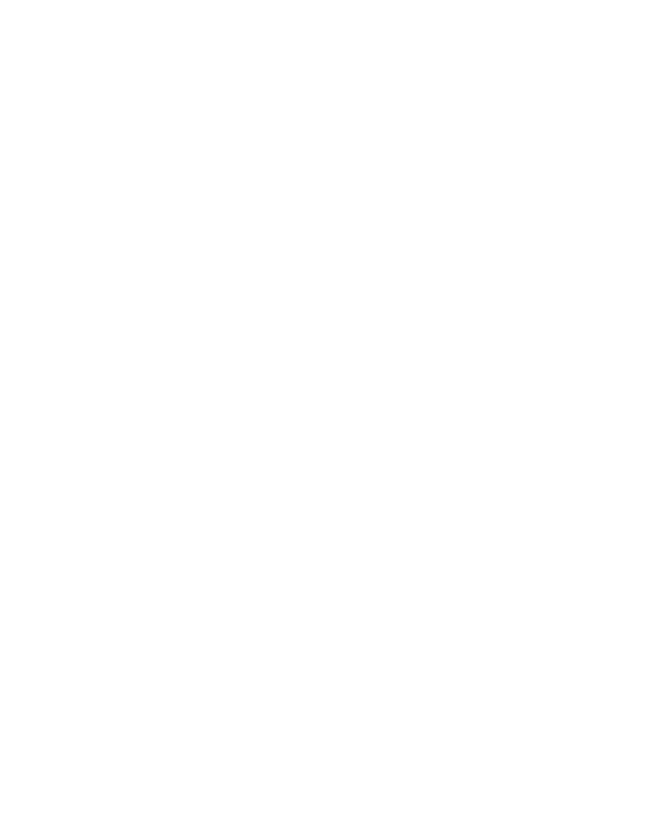
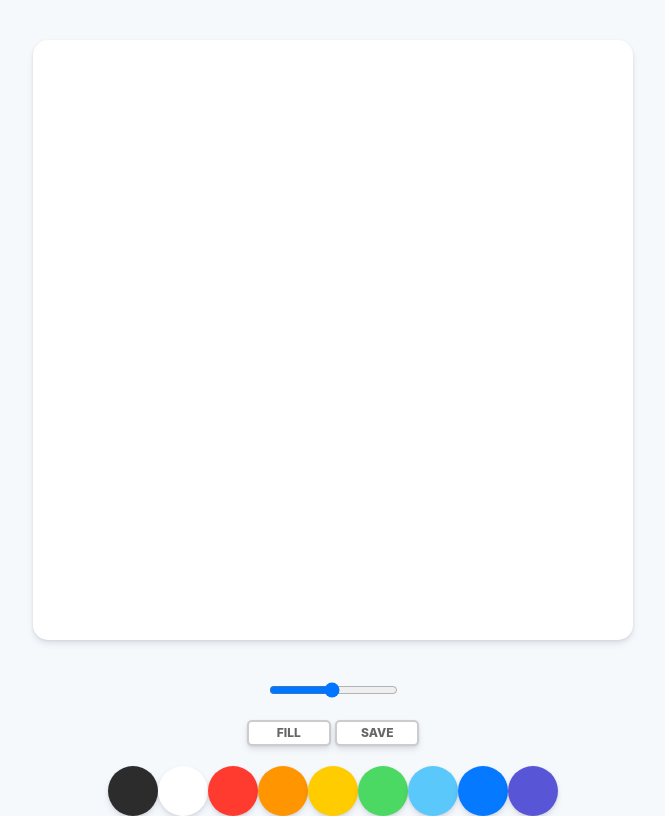
Before and after one commit to heeyasworld/paint-js, a plain HTML site: page index.html in a window 1280 px wide. Shown: the whole page, without its empty margins (307-972 px from the left). Drawn offline with Linux system fonts and the light colour scheme.

Commit message:
Updated css file

```diff
--- a/index.html
+++ b/index.html
@@ -8,6 +8,33 @@
     <title>PaintJS</title>
 </head>
 <body>
+    <canvas id="jsCanvas" class="canvas"></canvas>
+
+    <div class="controls">
+
+        <div class="controls__range">
+            <input type="range" id="jsRange" min="0.1" max="5.0" value="2.5" step="0.1">
+            <!-- value 디폴트값 의미함 -->
+        </div>
+
+        <div class="controls__btns">
+            <button id="jsMode">Fill</button>
+            <button id="jsSave">Save</button>
+        </div>
+
+        <div class="controlos_colors" id="jsColors">
+            <div class="controls__color" style="background-color:#2c2c2c"></div>
+            <div class="controls__color" style="background-color:white"></div>
+            <div class="controls__color" style="background-color:#FF3B30"></div>
+            <div class="controls__color" style="background-color:#FF9500"></div>
+            <div class="controls__color" style="background-color:#FFCC00"></div>
+            <div class="controls__color" style="background-color:#4CD963"></div>
+            <div class="controls__color" style="background-color:#5AC8FA"></div>
+            <div class="controls__color" style="background-color:#0579FF"></div>
+            <div class="controls__color" style="background-color:#5856D6"></div>
+        </div>
+
+    </div>
 
     <script src="app.js"></script>
 </body>
--- /dev/null
+++ b/reset.css
@@ -0,0 +1,124 @@
+html,
+body,
+div,
+span,
+applet,
+object,
+iframe,
+h1,
+h2,
+h3,
+h4,
+h5,
+h6,
+p,
+blockquote,
+pre,
+a,
+abbr,
+acronym,
+address,
+big,
+cite,
+code,
+del,
+dfn,
+em,
+img,
+ins,
+kbd,
+q,
+s,
+samp,
+small,
+strike,
+strong,
+sub,
+sup,
+tt,
+var,
+b,
+u,
+i,
+center,
+dl,
+dt,
+dd,
+ol,
+ul,
+li,
+fieldset,
+form,
+label,
+legend,
+table,
+caption,
+tbody,
+tfoot,
+thead,
+tr,
+th,
+td,
+article,
+aside,
+canvas,
+details,
+embed,
+figure,
+figcaption,
+footer,
+header,
+hgroup,
+menu,
+nav,
+output,
+ruby,
+section,
+summary,
+time,
+mark,
+audio,
+video {
+  margin: 0;
+  padding: 0;
+  border: 0;
+  font-size: 100%;
+  font: inherit;
+  vertical-align: baseline;
+}
+/* HTML5 display-role reset for older browsers */
+article,
+aside,
+details,
+figcaption,
+figure,
+footer,
+header,
+hgroup,
+menu,
+nav,
+section {
+  display: block;
+}
+body {
+  line-height: 1;
+}
+ol,
+ul {
+  list-style: none;
+}
+blockquote,
+q {
+  quotes: none;
+}
+blockquote:before,
+blockquote:after,
+q:before,
+q:after {
+  content: "";
+  content: none;
+}
+table {
+  border-collapse: collapse;
+  border-spacing: 0;
+}
--- a/styles.css
+++ b/styles.css
@@ -0,0 +1,68 @@
+@import "reset.css";
+
+body {
+  background-color: #f6f9fc;
+  font-family: -apple-system, BlinkMacSystemFont, "Segoe UI", Roboto, Oxygen,
+    Ubuntu, Cantarell, "Open Sans", "Helvetica Neue", sans-serif;
+  display: flex;
+  flex-direction: column;
+  align-items: center;
+  padding-top: 40px;
+}
+
+.canvas {
+  width: 600px;
+  height: 600px;
+  background-color: white;
+  border-radius: 15px;
+  box-shadow: 0 4px 6px rgba(50, 50, 93, 0.11), 0 1px 3px rgba(0, 0, 0, 0.08);
+}
+
+.controls {
+  margin-top: 40px;
+  display: flex;
+  flex-direction: column;
+  align-items: center;
+}
+
+.controls .controls__range {
+  margin-bottom: 20px;
+}
+
+.controls .controls__btns {
+  margin-bottom: 20px;
+}
+
+.controls__btns button {
+  all: unset;
+  cursor: pointer;
+  background-color: white;
+  padding: 5px 0px;
+  width: 80px;
+  text-align: center;
+  border-radius: 5px;
+  box-shadow: 0 4px 6px rgba(50, 50, 93, 0.11), 0 1px 3px rgba(0, 0, 0, 0.08);
+  border: 2px solid rgba(0, 0, 0, 0.2);
+  color: rgba(0, 0, 0, 0.6);
+  text-transform: uppercase;
+  font-weight: 800;
+  font-size: 12px;
+}
+
+.controls__btns button:active {
+  transform: scale(0.98);
+}
+
+.controls .controlos_colors {
+  display: flex;
+  flex-direction: row;
+}
+
+.controlos_colors .controls__color {
+  width: 50px;
+  height: 50px;
+  box-shadow: 0 4px 6px rgba(50, 50, 93, 0.11), 0 1px 3px rgba(0, 0, 0, 0.08);
+  border-radius: 25px;
+  /* 동그랗게 만들려면 width의 절반인 25px 설정해야 한다 */
+  cursor: pointer;
+}
```
